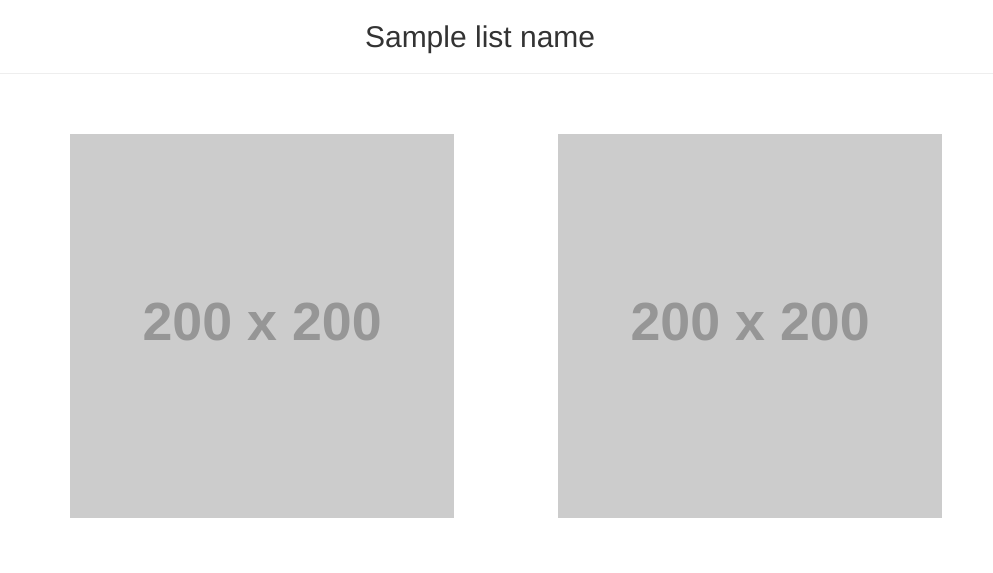
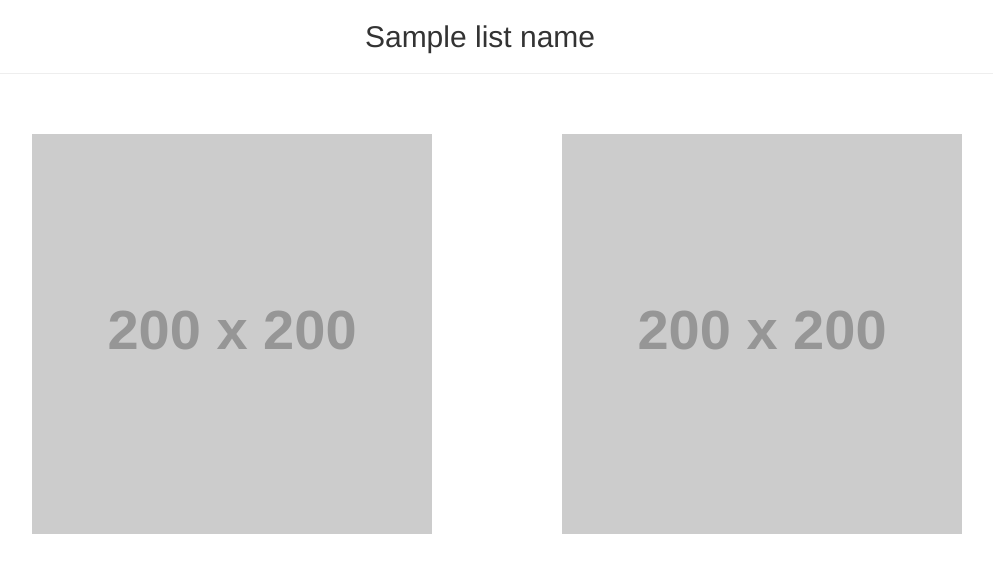
Before and after one commit to JoshBasserabie/Rankr, a Flask app: template templates/vote.html in a window 1280 px wide. Shown: the top 573 px of the page, without its empty margins (160-1153 px from the left). Run offline with Flask 2, Linux system fonts and the light colour scheme; the template is opened without the code that fills it: most values are stand-ins (such as "Sample title", 1, 10 or a date in 2020); grey boxes labelled with a size stand in for pictures from a placeholder-image service; some libraries are stand-ins or nearby versions.

Commit message:
List items now displayed in-line and the vote page returns the item thats been voted on.

```diff
--- a/routes.py
+++ b/routes.py
@@ -20,6 +20,8 @@ def home():
 
 @app.route("/vote/<listName>/", methods=['GET', 'POST'])
 def vote(listName):
+    if request.method == "POST":
+        print(request.form['submit'])
     if not RankrSystem.contains(listName):
         return redirect(url_for('home'))
     voting_list = RankrSystem.get_list(listName)
--- a/templates/vote.html
+++ b/templates/vote.html
@@ -10,7 +10,13 @@
         </div>
       </div>
 
-    <img src="http://placehold.it/200x200?text={{ first.name }}" class="rounded float-left" alt="" style="width: 30%; float: middle; margin-left: 230px;">
-    <img src="http://placehold.it/200x200?text={{ second.name }}" class="rounded float-right" alt="" style="width: 30%; float: middle; margin-left: 100px;">
+    <form method="POST">
+    <div style="float: left; margin-left: 15%;">
+        <input type="image"  name = "submit" value = "first" src="http://placehold.it/200x200?text={{ first.name }}" alt=""/ style="width: 200%;">
+    </div>
+    <div style="float: right; margin-right: 28%;">
+        <input type="image"  name = "submit" value = "second" src="http://placehold.it/200x200?text={{ second.name }}" alt="" style="width: 200%;" />
+   </div>
+    </form>
 
 {% endblock %}
```
